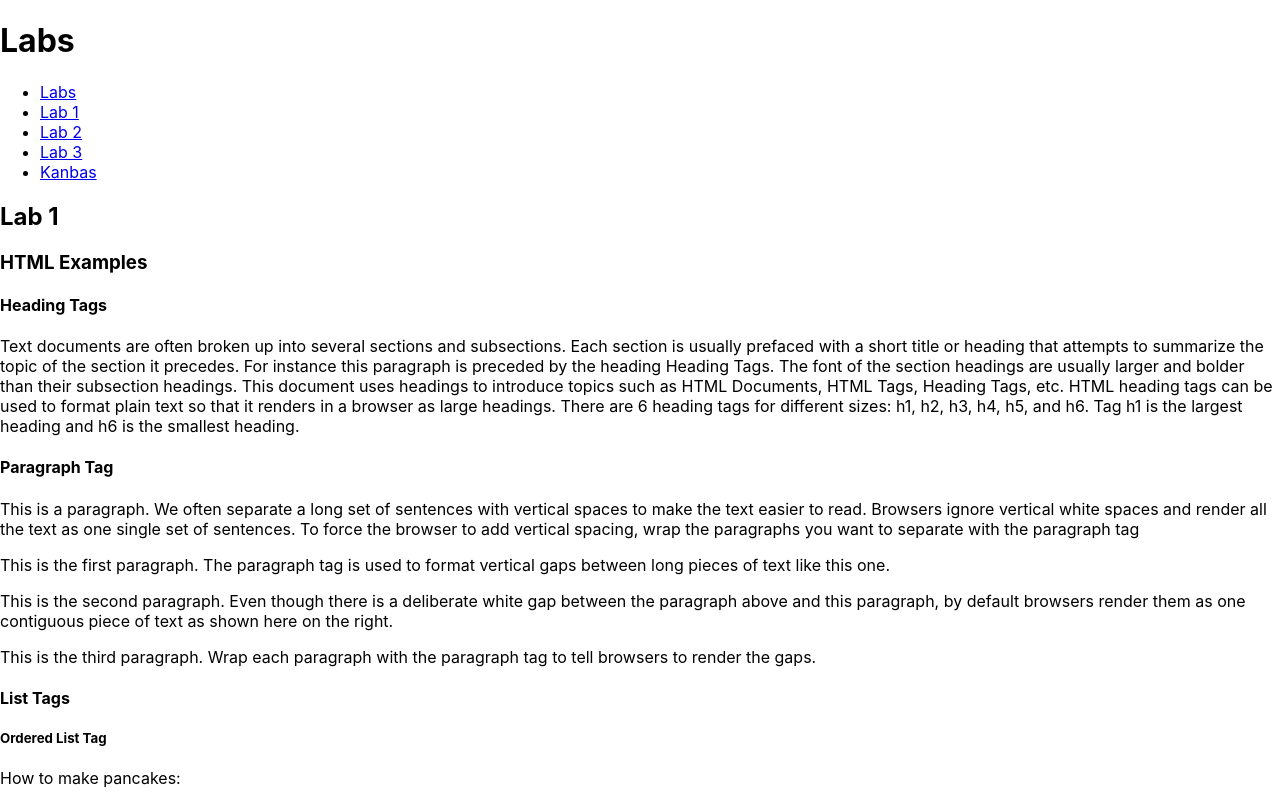
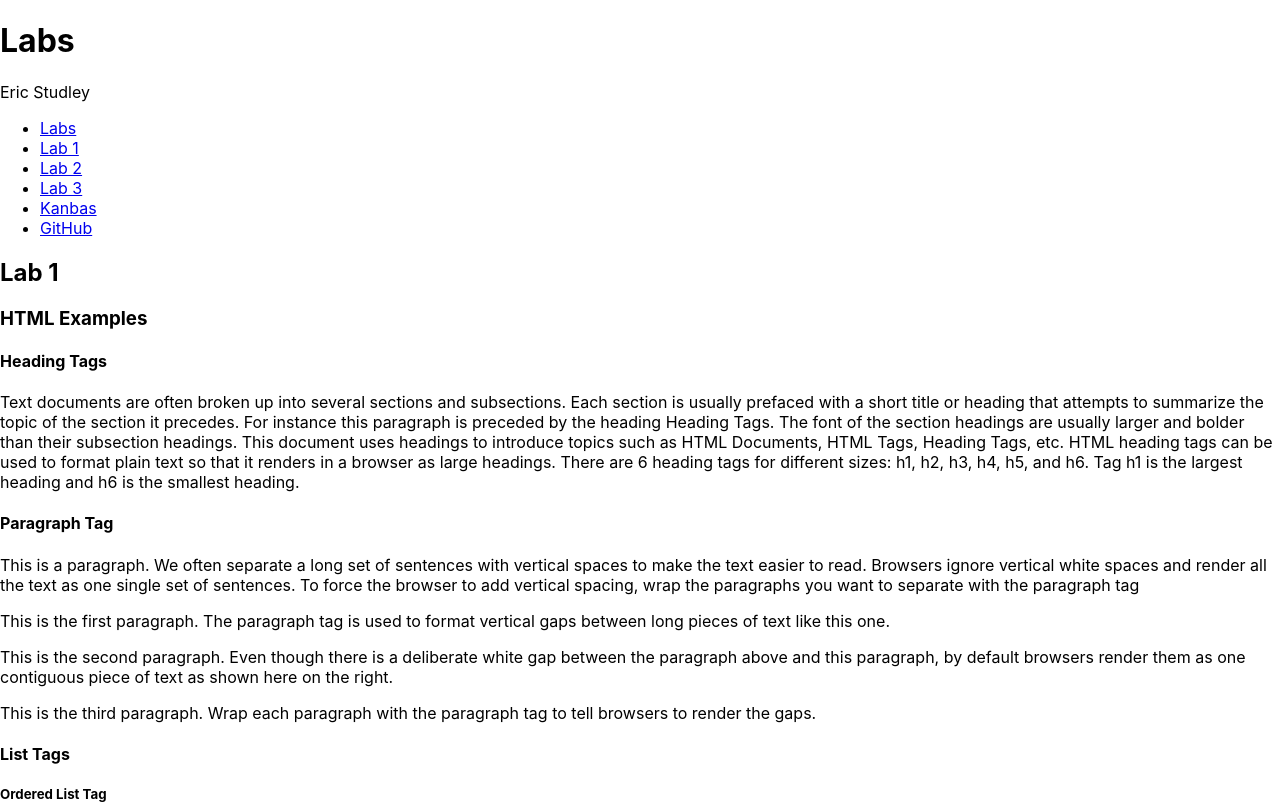
Before and after one commit to EricStudley/kanbas-react-web-app, a React (Create React App) app: page /Kanbas#/Labs/Lab1 in a window 1280 px wide. Shown: the top 804 px of the page. Built offline with nearby package versions, Linux system fonts and the light colour scheme; the HTML template or start-up script is replaced by a standard one.

Commit message:
Commiting name and GitHub link

```diff
--- a/src/Kanbas/Courses/Assignments/Editor/index.tsx
+++ b/src/Kanbas/Courses/Assignments/Editor/index.tsx
@@ -7,7 +7,7 @@ export default function AssignmentEditor() {
             <input id="wd-name" value="A1 - ENV + HTML" />
             <br />
             <br />
-            <textarea id="wd-description">
+            <textarea id="wd-description" style={{ width: "100%" }}>
                 The assignment is available online. Submit a link to the landing
                 page.
             </textarea>
@@ -170,8 +170,14 @@ export default function AssignmentEditor() {
                 </tr>
             </table>
             <hr />
-            <button id="wd-cancel">Cancel</button>
-            <button id="wd-save">Save</button>
+            <table style={{ width: "100%" }}>
+                <tr>
+                    <td align="right">
+                        <button id="wd-cancel">Cancel</button>{" "}
+                        <button id="wd-save">Save</button>
+                    </td>
+                </tr>
+            </table>
         </div>
     );
 }
--- a/src/Kanbas/Courses/Assignments/index.tsx
+++ b/src/Kanbas/Courses/Assignments/index.tsx
@@ -4,8 +4,8 @@ export default function Assignments() {
             <input
                 id="wd-search-assignment"
                 placeholder="Search for Assignments"
-            />
-            <button id="wd-add-assignment-group">+ Group</button>
+            />{" "}
+            <button id="wd-add-assignment-group">+ Group</button>{" "}
             <button id="wd-add-assignment">+ Assignment</button>
             <h3 id="wd-assignments-title">
                 ASSIGNMENTS 40% of Total <button>+</button>
--- a/src/Labs/TOC.tsx
+++ b/src/Labs/TOC.tsx
@@ -1,5 +1,7 @@
 export default function TOC() {
     return (
+        <div>
+            Eric Studley
             <ul>
                 <li>
                     <a id="wd-a" href="#/Labs">
@@ -26,6 +28,15 @@ export default function TOC() {
                         Kanbas
                     </a>
                 </li>
+                <li>
+                    <a
+                        id="wd-github"
+                        href="https://github.com/EricStudley/kanbas-react-web-app"
+                    >
+                        GitHub
+                    </a>
+                </li>
             </ul>
+        </div>
     );
 }
```
Lines whose indentation alone changed are shown as unchanged.
